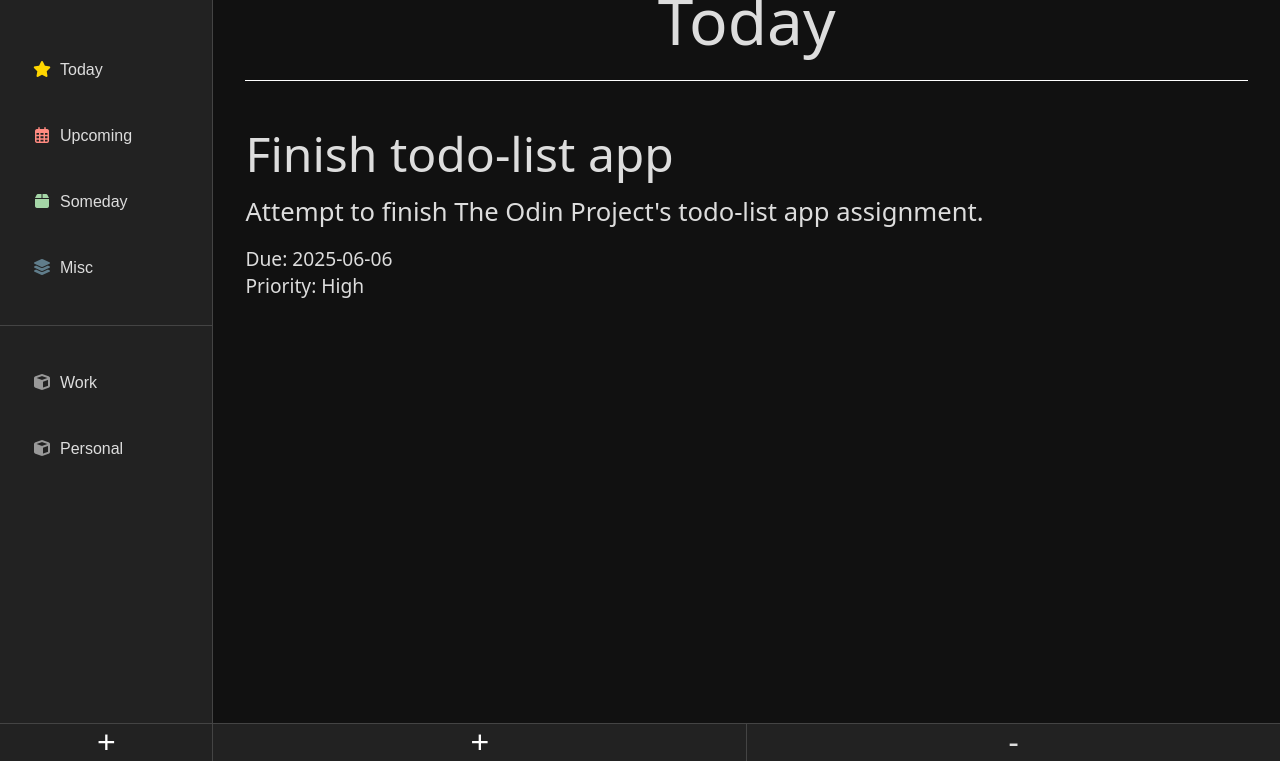
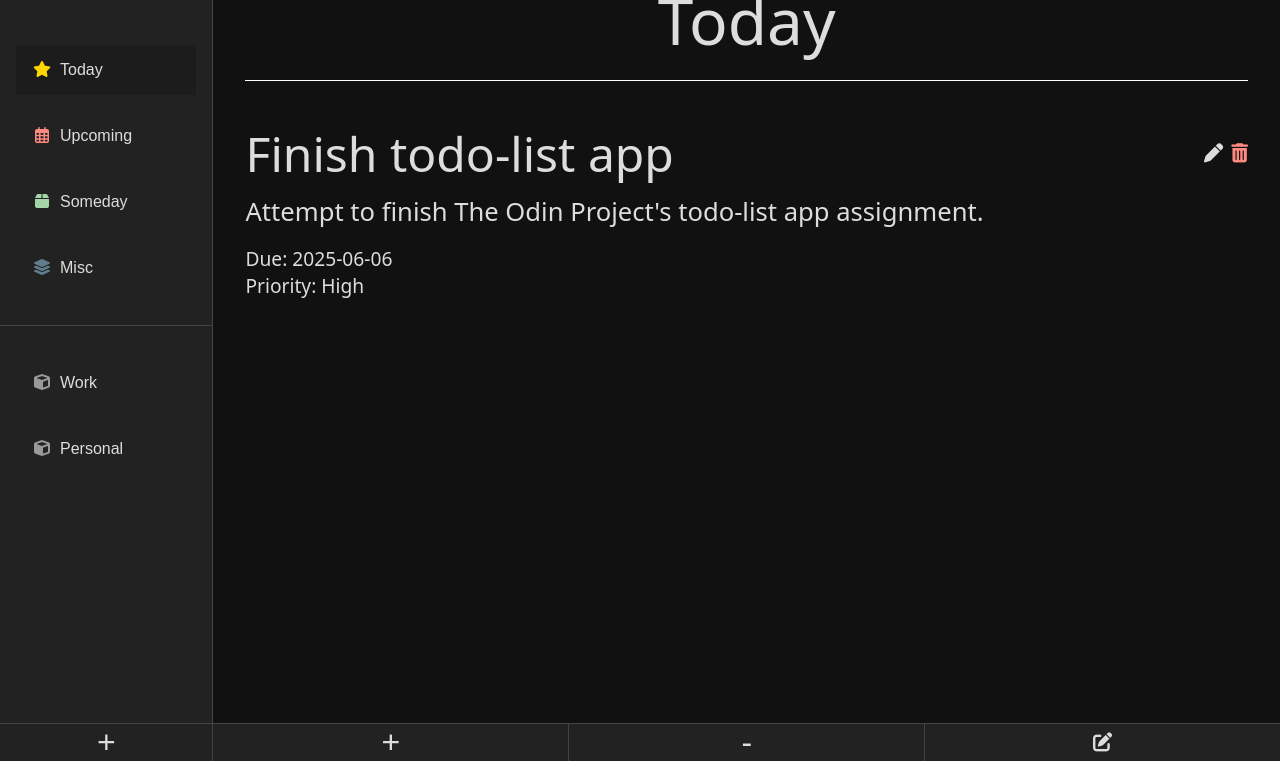
Before and after one commit to Vittv/todo-list, a website built with webpack: page src/template.html in a window 1280 px wide. Shown: the part 39-800 px from the top of the page. Built offline with nearby package versions, Linux system fonts and the light colour scheme.

Commit message:
Add remaining features to the layout

```diff
--- a/src/components/folder.js
+++ b/src/components/folder.js
@@ -26,14 +26,62 @@ export function createFolderPage(folderPage, folderId) {
 			// Header
 			const headerDiv = document.createElement("div");
 			headerDiv.className = "headerdiv";
+			headerDiv.style.display = "flex";
+			headerDiv.style.alignItems = "center";
+			headerDiv.style.justifyContent = "space-between";
+
 			const title = document.createElement("h2");
 			title.textContent = task.title;
 
+			const actionsDiv = document.createElement("div");
+			actionsDiv.style.display = "flex";
+			actionsDiv.style.alignItems = "center";
+			actionsDiv.style.gap = "0.5rem";
+
+			const editTaskButton = document.createElement("button");
+			editTaskButton.className = "edit-task-button";
+			const editIcon = document.createElement("i");
+			editIcon.className = "fas fa-pen";
+			editTaskButton.appendChild(editIcon);
+			editTaskButton.title = "Edit task";
+			editTaskButton.style.background = "none";
+			editTaskButton.style.border = "none";
+			editTaskButton.style.color = "#ddd";
+			editTaskButton.style.cursor = "pointer";
+			editTaskButton.style.fontSize = "1.2rem";
+			editTaskButton.style.display = "flex";
+			editTaskButton.style.alignItems = "center";
+
+			const deleteTaskButton = document.createElement("button");
+			deleteTaskButton.className = "delete-task-button";
+			const trashIcon = document.createElement("i");
+			trashIcon.className = "fas fa-trash-alt";
+			deleteTaskButton.appendChild(trashIcon);
+			deleteTaskButton.title = "Delete task";
+			deleteTaskButton.style.background = "none";
+			deleteTaskButton.style.border = "none";
+			deleteTaskButton.style.color = "#ff8a80";
+			deleteTaskButton.style.cursor = "pointer";
+			deleteTaskButton.style.fontSize = "1.2rem";
+			deleteTaskButton.style.display = "flex";
+			deleteTaskButton.style.alignItems = "center";
+
+			actionsDiv.appendChild(editTaskButton);
+			actionsDiv.appendChild(deleteTaskButton);
+
+			headerDiv.appendChild(title);
+			headerDiv.appendChild(actionsDiv);
+
+			deleteTaskButton.addEventListener("click", () => {
+				// Remove the task from the data and re-render the page
+				import("../data/taskData").then(({ deleteTask }) => {
+					deleteTask(task.id);
+					createFolderPage(folderPage, folderId);
+				});
+			});
+
 			const description = document.createElement("h3");
 			description.textContent = task.description;
-
-			headerDiv.appendChild(title);
-			headerDiv.appendChild(description);
 
 			// Meta
 			const metaDiv = document.createElement("div");
@@ -89,6 +137,7 @@ export function createFolderPage(folderPage, folderId) {
 			}
 
 			taskDiv.appendChild(headerDiv);
+			taskDiv.appendChild(description);
 			taskDiv.appendChild(metaDiv);
 			taskDiv.appendChild(detailDiv);
 
@@ -108,8 +157,19 @@ export function createFolderPage(folderPage, folderId) {
 	deleteButton.className = "delete-folder-button";
 	deleteButton.textContent = "-";
 
+	const editFolderButton = document.createElement("button");
+	editFolderButton.className = "edit-folder-button";
+	const pencilIcon = document.createElement("i");
+	pencilIcon.className = "fas fa-pen-to-square";
+	editFolderButton.appendChild(pencilIcon);
+
+	addButton.title = "Add task";
+	deleteButton.title = "Delete folder";
+	editFolderButton.title = "Edit Folder";
+
 	bottomBar.appendChild(addButton);
 	bottomBar.appendChild(deleteButton);
+	bottomBar.appendChild(editFolderButton);
 
 	folderPage.appendChild(bottomBar);
 }
--- a/src/components/sidebar.js
+++ b/src/components/sidebar.js
@@ -35,13 +35,18 @@ export function createSidebar(container) {
 	sidebar.appendChild(sidebarTopMenu);
 	sidebar.appendChild(sidebarBottomMenu);
 
-
+	// Set the default active sidebar button for Today on initial load
+	setTimeout(() => {
+		const todayButton = sidebarTopMenu.querySelector('.sidebar-button');
+		if (todayButton) todayButton.classList.add('active');
+	}, 0);
 
 	const sidebarBottomBar = document.createElement("div");
 	sidebarBottomBar.className = "sidebar-bottom-bar";
 	const addFolderButton = document.createElement("button");
 	addFolderButton.className = "add-folder-button";
 	addFolderButton.textContent = "+";
+	addFolderButton.title = "Add folder";
 	sidebarBottomBar.appendChild(addFolderButton);
 	sidebar.appendChild(sidebarBottomBar);
 
--- a/src/styles/main.css
+++ b/src/styles/main.css
@@ -23,13 +23,17 @@ body {
 	display: flex;
 	flex-direction: column;
 	height: 100vh;
-	width: 20%;
+	width: clamp(10vw, 20vw, 22vw);
 	background-color: #222;
 	position: sticky;
 	top: 0;
 	left: 0;
 	z-index: 10;
 	border-right: 1px solid #444;
+}
+
+.sidebar button {
+	transition: 0.2s ease;
 }
 
 .sidebar-top-menu {
@@ -107,11 +111,12 @@ body {
 }
 
 .add-task-button,
-.delete-folder-button {
+.delete-folder-button,
+.edit-folder-button {
 	width: 100%;
 	font-size: 2rem;
 	background: #222;
-	color: #fff;
+	color: #ddd;
 	border: none;
 	cursor: pointer;
 	transition: background 0.2s;
@@ -123,12 +128,14 @@ body {
 }
 
 .add-task-button:hover,
-.delete-folder-button:hover {
+.delete-folder-button:hover,
+.edit-folder-button:hover {
  	background: #333;
 }
 
-.delete-folder-button {
-  	color: #ddd;
+.edit-folder-button {
+	font-size: 1.2rem;
+	border-left: 1px solid #444;
 }
 
 .empty-tasks-message {
@@ -155,7 +162,7 @@ body {
 	width: 100%;
 	font-size: 2rem;
 	background: #222;
-	color: #fff;
+	color: #ddd;
 	border: none;
 	cursor: pointer;
 	transition: background 0.2s;
@@ -290,3 +297,27 @@ h3 {
 .custom-checkbox input[type="checkbox"]:checked + .checkmark::after {
   	opacity: 1;
 }
+
+/* Custom scrollbar for all scrollable elements */
+::-webkit-scrollbar {
+  width: 8px;
+  background: #222;
+}
+
+::-webkit-scrollbar-thumb {
+  background: #333;
+  border-radius: 4px;
+}
+
+/* For Firefox */
+* {
+  scrollbar-width: thin;
+  scrollbar-color: #333 #222;
+}
+
+.sidebar,
+.folder-page,
+.sidebar-bottom-menu {
+  scrollbar-width: thin;
+  scrollbar-color: #333 #222;
+}
```
